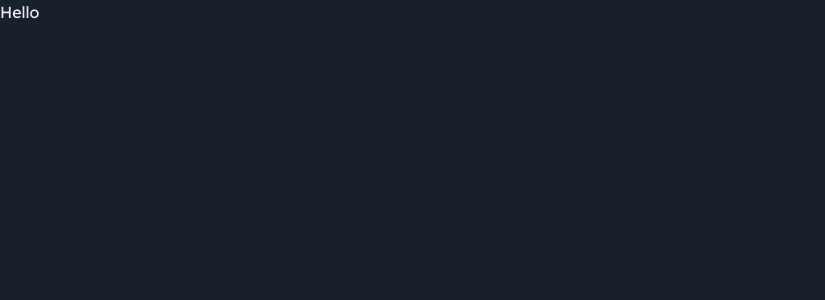
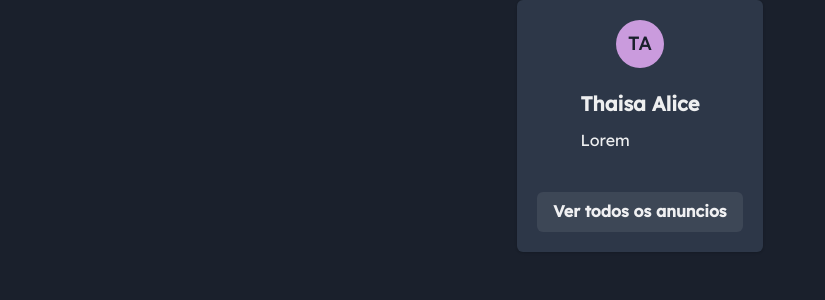
Before and after one commit to web-cars/projeto_full_stack_web_cars, a React (Vite) app in the folder frontend/: page / in a window 1280 px wide. Shown: the top 300 px of the page, without its empty margins (0-825 px from the left). Built offline with nearby package versions, Linux system fonts and the light colour scheme; no server answers.

Commit message:
styled: Added user card

```diff
--- a/frontend/src/App.tsx
+++ b/frontend/src/App.tsx
@@ -2,8 +2,7 @@
 import { ChakraProvider, DarkMode } from '@chakra-ui/react'
 import { theme } from './style/theme'
 import { AdsProvider } from './context/carAds.context'
-import { StyleModal } from './components/Modal/index';
-import { Image } from '@chakra-ui/react';
+import { CardProfile } from './components/CardProfile';
 
 function App() {
 
@@ -12,7 +11,7 @@ function App() {
 
     <AdsProvider>
       <ChakraProvider theme={theme}>
-        <h1>Hello</h1>
+        <CardProfile/>
       </ChakraProvider>
     </AdsProvider>
 
--- /dev/null
+++ b/frontend/src/components/CardProfile/index.tsx
@@ -0,0 +1,36 @@
+import { ICardProfile } from './../../interface/index';
+import {
+  Card,
+  CardBody,
+  Avatar,
+  Stack,
+  Heading,
+  Text,
+  CardFooter,
+  Button,
+  Box
+} from '@chakra-ui/react'
+
+export const CardProfile = ({image, name, description}: ICardProfile) => {
+
+  //Dados vindo da API, serão utilizados as props do ICardProfile
+
+  return (
+    <Box display={'flex'} alignItems={'center'} justifyContent={'center'} flexDirection={'column'}>
+      <Card maxW='sm'>
+        <CardBody display={'flex'} alignItems={'center'} flexDirection={'column'}>
+          <Avatar name={'Thaisa Alice'} src='' />
+          <Stack mt='6' spacing='3' >
+            <Heading size='md'>{'Thaisa Alice'}</Heading>
+            <Text>{'Lorem'}</Text>
+          </Stack>
+        </CardBody>
+        <CardFooter>
+          <Button variant='solid' colorScheme='gray'>
+            Ver todos os anuncios
+          </Button>
+        </CardFooter>
+      </Card>
+    </Box>
+  )
+}
--- a/frontend/src/interface/index.ts
+++ b/frontend/src/interface/index.ts
@@ -10,3 +10,9 @@ export interface IInfoAd{
   km: string
   price: string
 }
+
+export interface ICardProfile{
+  image?: string
+  name?: string
+  description?: string
+}
```
